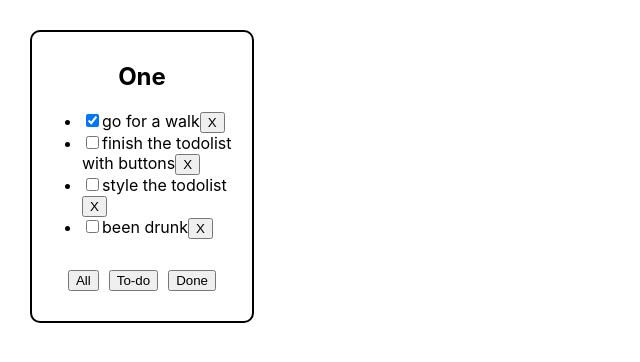
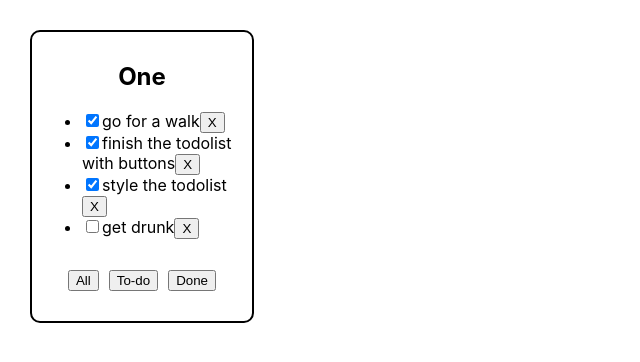
Before and after one commit to showermax/my-todolist, a React (Create React App) app: page / in a window 1280 px wide. Shown: the top 362 px of the page, without its empty margins (0-640 px from the left). Built offline with nearby package versions, Linux system fonts and the light colour scheme.

Commit message:
make the done tasks checked))

```diff
--- a/src/App.tsx
+++ b/src/App.tsx
@@ -6,9 +6,9 @@ import { Todolist } from './Todolist';
 function App() {
   const [listOfTasks, setListOfTasks] = useState( [
     {id: 1, name: "go for a walk", isDone: true},
-    {id: 2, name: "finish the todolist with buttons", isDone: false},
-    {id: 3, name: "style the todolist", isDone: false},
-    {id: 4, name: "been drunk", isDone: false}
+    {id: 2, name: "finish the todolist with buttons", isDone: true},
+    {id: 3, name: "style the todolist", isDone: true},
+    {id: 4, name: "get drunk", isDone: false}
   ])
   const [check, setCheck] = useState ( 'All')
   const listOfTasks2 = [
```
